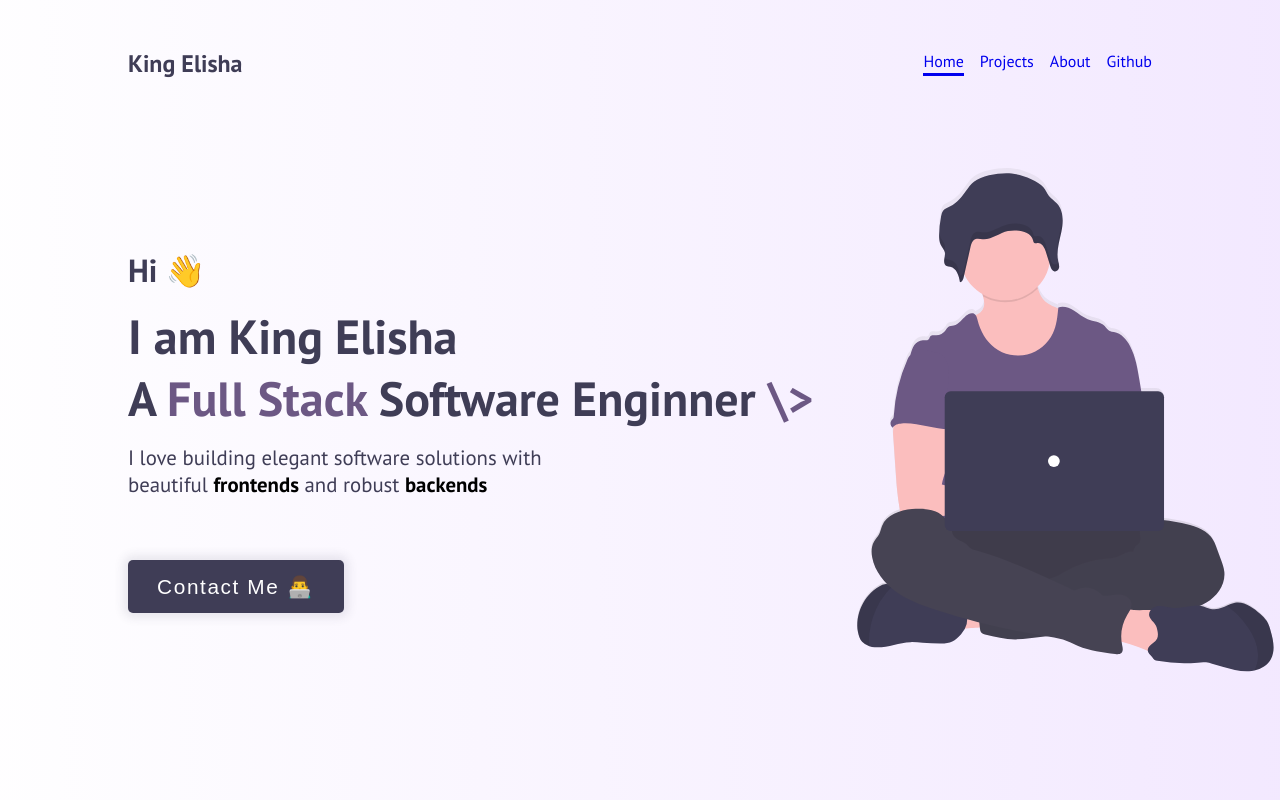
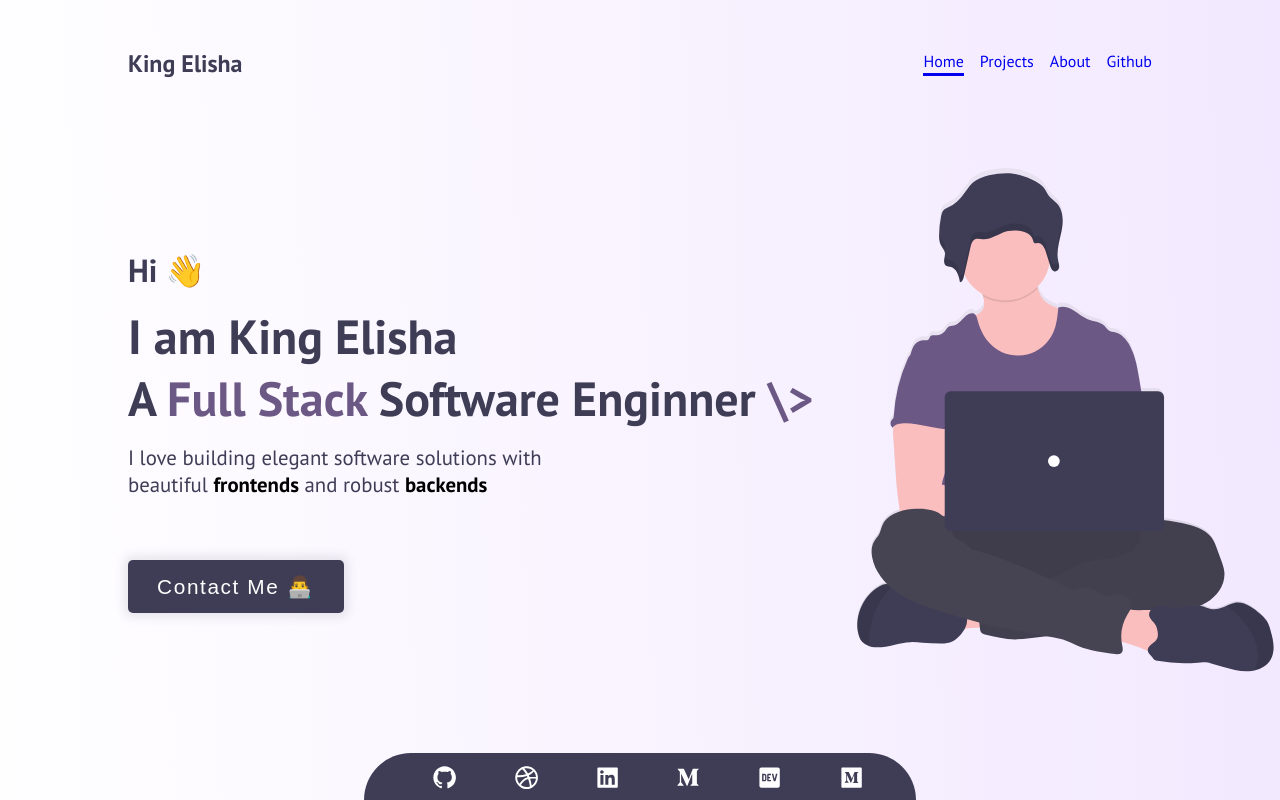
Before and after one commit to elishaking/my-portfolio, a React (Create React App) app: page / in a window 1280 px wide. Built offline with nearby package versions, Linux system fonts and the light colour scheme.

Commit message:
updated stylesheet

```diff
--- a/src/App.scss
+++ b/src/App.scss
@@ -16,6 +16,28 @@ $base-color: #3f3d56;
   justify-content: space-between;
   align-items: center;
 
+  ul.svg {
+    display: none;
+    position: absolute;
+    display: flex;
+    right: 0;
+    bottom: 0;
+    width: 100vw;
+    justify-content: center;
+
+    div {
+      background-color: $base-color;
+      padding: 0.7em 2em 0.3em 2em;
+      border-radius: 1000px 1000px 0 0;
+    }
+
+    svg {
+      margin: 0 0.7em;
+      font-size: 1.7em;
+      fill: #fff;
+    }
+  }
+
   ul {
     display: flex;
     list-style: none;
@@ -33,22 +55,10 @@ $base-color: #3f3d56;
 
     a:hover {
       opacity: 0.7;
-      border-bottom: 3px solid;
-    }
-  }
-
-  @media (max-width: 520px) {
-    h1 {
-      display: none;
     }
 
-    ul {
-      width: 100%;
-      justify-content: space-between;
-
-      a {
-        margin: 0 0 2em 0;
-      }
+    a.text:hover {
+      border-bottom: 3px solid;
     }
   }
 }
@@ -100,10 +110,6 @@ $base-color: #3f3d56;
     button:hover {
       box-shadow: 0 0 20px 10px rgba($color: $base-color, $alpha: 0.3);
     }
-  }
-
-  @media (max-width: 760px) {
-    height: fit-content;
   }
 }
 
@@ -251,10 +257,6 @@ $base-color: #3f3d56;
         .hover:hover {
           opacity: 0.7;
         }
-
-        @media (min-width: 1800px) {
-          max-width: 700px;
-        }
       }
 
       a {
@@ -277,6 +279,35 @@ $base-color: #3f3d56;
 
     .project:last-child {
       margin-bottom: 0;
+    }
+  }
+}
+
+@media (max-width: 560px) {
+  .navbar {
+    h1 {
+      display: none;
+    }
+
+    ul {
+      width: 100%;
+      justify-content: space-between;
+
+      a {
+        margin: 0 0 2em 0;
+      }
+    }
+
+    ul.svg {
+      display: none;
+    }
+  }
+}
+
+@media (min-width: 1800px) {
+  .projects {
+    .image {
+      max-width: 700px;
     }
   }
 }
--- a/src/components/Navbar.jsx
+++ b/src/components/Navbar.jsx
@@ -1,20 +1,88 @@
-import React from 'react';
-import { Link } from 'react-router-dom';
+import React from "react";
+import { Link } from "react-router-dom";
+import Github from "./icons/Github";
+import Dribbble from "./icons/Dribbble";
+import Medium from "./icons/Medium";
+import DevTo from "./icons/DevTo";
+import Linkedin from "./icons/Linkedin";
 
 export default function Navbar({ route = "home" }) {
   return (
     <nav className="navbar">
       <h1>King Elisha</h1>
 
+      <ul className="svg">
+        <div>
+          <a
+            href="https://github.com/elishaking"
+            target="_blank"
+            rel="noopener noreferrer"
+          >
+            <Github />
+          </a>
+          <a
+            href="https://github.com/elishaking"
+            target="_blank"
+            rel="noopener noreferrer"
+          >
+            <Dribbble />
+          </a>
+          <a
+            href="https://github.com/elishaking"
+            target="_blank"
+            rel="noopener noreferrer"
+          >
+            <Linkedin />
+          </a>
+          <a
+            href="https://github.com/elishaking"
+            target="_blank"
+            rel="noopener noreferrer"
+          >
+            <Medium />
+          </a>
+          <a
+            href="https://github.com/elishaking"
+            target="_blank"
+            rel="noopener noreferrer"
+          >
+            <DevTo />
+          </a>
+          <a
+            href="https://github.com/elishaking"
+            target="_blank"
+            rel="noopener noreferrer"
+          >
+            <Medium alt />
+          </a>
+        </div>
+      </ul>
+
       <ul>
-        <Link to="/" className={route === "home" ? "active" : ""}>Home</Link>
-        <Link to="/projects" className={route === "projects" ? "active" : ""}>Projects</Link>
-        <Link to="/about" className={route === "about" ? "active" : ""}>About</Link>
-        {/* <Link to="/github" className={route === "github" ? "active" : ""}>Github</Link> */}
-        <a href="https://github.com/elishaking"
+        <Link to="/" className={`text ${route === "home" ? "active" : ""}`}>
+          Home
+        </Link>
+        <Link
+          to="/projects"
+          className={`text ${route === "projects" ? "active" : ""}`}
+        >
+          Projects
+        </Link>
+        <Link
+          to="/about"
+          className={`text ${route === "about" ? "active" : ""}`}
+        >
+          About
+        </Link>
+        <a
+          href="https://github.com/elishaking"
           target="_blank"
-          rel="noopener noreferrer">Github</a>
+          rel="noopener noreferrer"
+          className="text"
+        >
+          Github
+        </a>
       </ul>
     </nav>
-  )
+  );
 }
--- a/src/components/icons/DevTo.jsx
+++ b/src/components/icons/DevTo.jsx
@@ -8,11 +8,7 @@ export default function DevTo() {
       height="1em"
       viewBox="0 0 24 24"
     >
-      <path
-        fill-rule="evenodd"
-        clip-rule="evenodd"
-        d="M12.026,2c-5.509,0-9.974,4.465-9.974,9.974c0,4.406,2.857,8.145,6.821,9.465	c0.499,0.09,0.679-0.217,0.679-0.481c0-0.237-0.008-0.865-0.011-1.696c-2.775,0.602-3.361-1.338-3.361-1.338	c-0.452-1.152-1.107-1.459-1.107-1.459c-0.905-0.619,0.069-0.605,0.069-0.605c1.002,0.07,1.527,1.028,1.527,1.028	c0.89,1.524,2.336,1.084,2.902,0.829c0.091-0.645,0.351-1.085,0.635-1.334c-2.214-0.251-4.542-1.107-4.542-4.93	c0-1.087,0.389-1.979,1.024-2.675c-0.101-0.253-0.446-1.268,0.099-2.64c0,0,0.837-0.269,2.742,1.021	c0.798-0.221,1.649-0.332,2.496-0.336c0.849,0.004,1.701,0.115,2.496,0.336c1.906-1.291,2.742-1.021,2.742-1.021	c0.545,1.372,0.203,2.387,0.099,2.64c0.64,0.696,1.024,1.587,1.024,2.675c0,3.833-2.33,4.675-4.552,4.922	c0.355,0.308,0.675,0.916,0.675,1.846c0,1.334-0.012,2.41-0.012,2.737c0,0.267,0.178,0.577,0.687,0.479	C19.146,20.115,22,16.379,22,11.974C22,6.465,17.535,2,12.026,2z"
-      />
+      <path d="M7.826,10.083C7.67,9.967,7.514,9.908,7.358,9.908H6.657v4.198h0.701c0.156,0,0.313-0.059,0.469-0.175	c0.155-0.117,0.233-0.292,0.233-0.525v-2.798C8.061,10.375,7.981,10.2,7.826,10.083L7.826,10.083z M19.236,3H4.764	C3.791,3,3.002,3.787,3,4.76v14.48C3.002,20.213,3.791,21,4.764,21h14.473c0.973,0,1.762-0.787,1.764-1.76V4.76	C20.998,3.787,20.209,3,19.236,3z M9.195,13.414c0,0.755-0.466,1.901-1.942,1.898H5.389V8.665h1.903	c1.424,0,1.902,1.144,1.903,1.899V13.414L9.195,13.414z M13.24,9.852H11.1v1.544h1.309v1.188H11.1v1.543h2.142v1.188h-2.498	c-0.449,0.011-0.821-0.343-0.833-0.792V9.497c-0.011-0.448,0.344-0.82,0.792-0.832h2.539L13.24,9.852L13.24,9.852z M17.405,14.484	c-0.531,1.235-1.481,0.99-1.906,0l-1.548-5.818h1.309l1.193,4.569l1.188-4.569h1.31L17.405,14.484L17.405,14.484z" />
     </svg>
   );
 }
--- a/src/components/icons/Medium.jsx
+++ b/src/components/icons/Medium.jsx
@@ -1,6 +1,18 @@
 import React from "react";
 
-export default function Medium() {
+export default function Medium({ alt = false }) {
+  if (alt)
+    return (
+      <svg
+        xmlns="http://www.w3.org/2000/svg"
+        width="1em"
+        height="1em"
+        viewBox="0 0 24 24"
+      >
+        <path d="M20,3H4C3.447,3,3,3.448,3,4v16c0,0.552,0.447,1,1,1h16c0.553,0,1-0.448,1-1V4C21,3.448,20.553,3,20,3z M17.954,7.265	L16.988,8.19c-0.083,0.063-0.124,0.167-0.106,0.271v6.801c-0.018,0.103,0.023,0.208,0.106,0.271l0.942,0.926v0.204h-4.741v-0.204	l0.977-0.948c0.097-0.096,0.097-0.125,0.097-0.271V9.742l-2.716,6.896h-0.368L8.018,9.742v4.622	c-0.025,0.194,0.039,0.39,0.176,0.531l1.271,1.541v0.203H5.861v-0.203l1.271-1.541c0.136-0.141,0.196-0.338,0.164-0.531V9.02	c0.015-0.148-0.041-0.295-0.152-0.395l-1.13-1.36V7.062H9.52l2.71,5.943l2.382-5.943h3.343V7.265z" />
+      </svg>
+    );
+
   return (
     <svg
       xmlns="http://www.w3.org/2000/svg"
```
